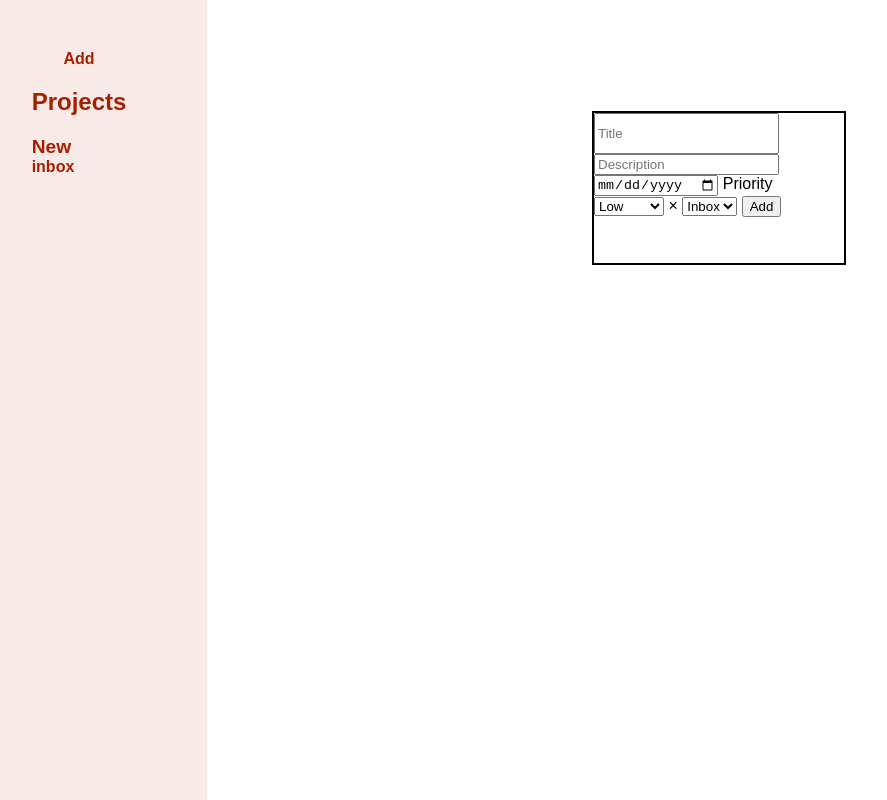
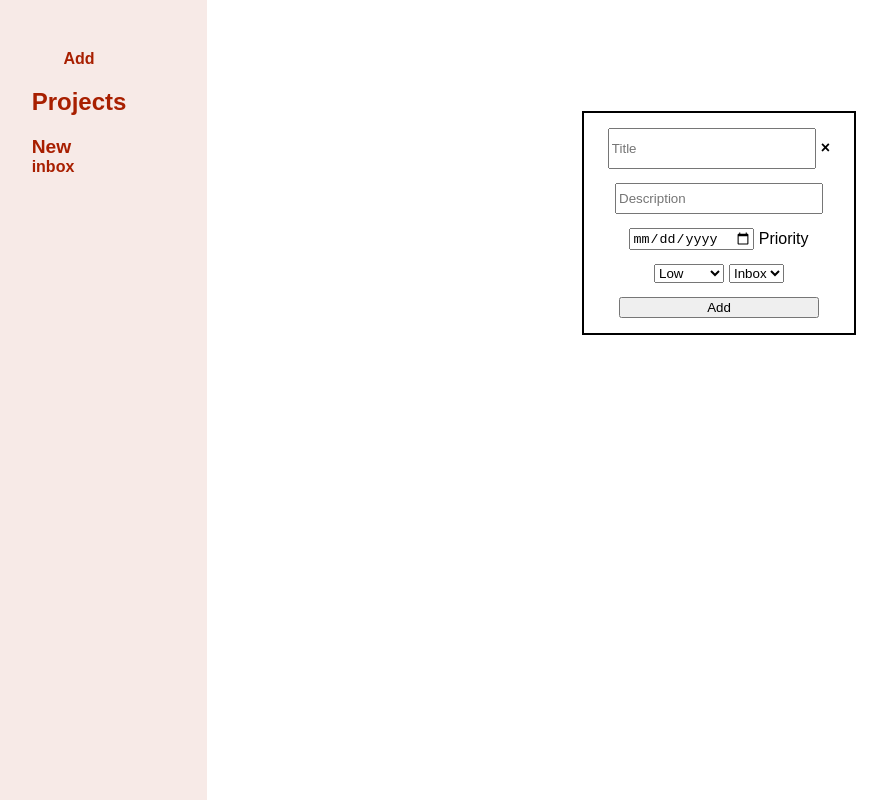
Before and after one commit to Zaid-Niazi/todolist, a website built with webpack: page src/template.html in a window 1280 px wide. Both pictures are taken after a click on the item "Add". Shown: the whole page, without its empty margins (49-936 px from the left). Built offline with nearby package versions, Linux system fonts and the light colour scheme.

Commit message:
update modal styles

```diff
--- a/src/modules/modal.js
+++ b/src/modules/modal.js
@@ -9,6 +9,8 @@ function modalCreator() {
   modal.innerHTML = `
       <div class="modal-content">
         <input class="tasknameinput" placeholder="Title">
+        <span class="close-btn">&times;</span>
+
         <input class="taskdescription" placeholder="Description">
         <input class="duedate" type='date'>
 
@@ -19,7 +21,6 @@ function modalCreator() {
         <option value="high">High</option>
        </select>
 
-        <span class="close-btn">&times;</span>
 
         <select name="project"  id="project">
       </select>
--- a/src/style.css
+++ b/src/style.css
@@ -40,10 +40,25 @@ li:active {
 }
 
 .modal-content {
-  height: 150px;
+  display: flex;
+  flex-direction: row;
+  flex-wrap: wrap;
+  gap: 5px;
+  height: 200px;
   width: 250px;
+  align-items: center;
+  justify-content: center;
   background-color: white;
   border: solid 2px black;
+  padding: 10px;
+}
+#modal-button {
+  width: 200px;
+}
+.tasknameinput,
+.taskdescription {
+  width: 200px;
+  height: 25px;
 }
 
 .addbutton {
@@ -51,6 +66,17 @@ li:active {
   cursor: pointer;
 }
 
+.close-btn {
+  font-weight: 900;
+  cursor: pointer;
+}
+
+.close-btn:hover {
+  background-color: #e0e0e0;
+}
+.close-btn:active {
+  background-color: #d0d0d0;
+}
 .addbutton:hover {
   background-color: #e0e0e0;
 }
```
